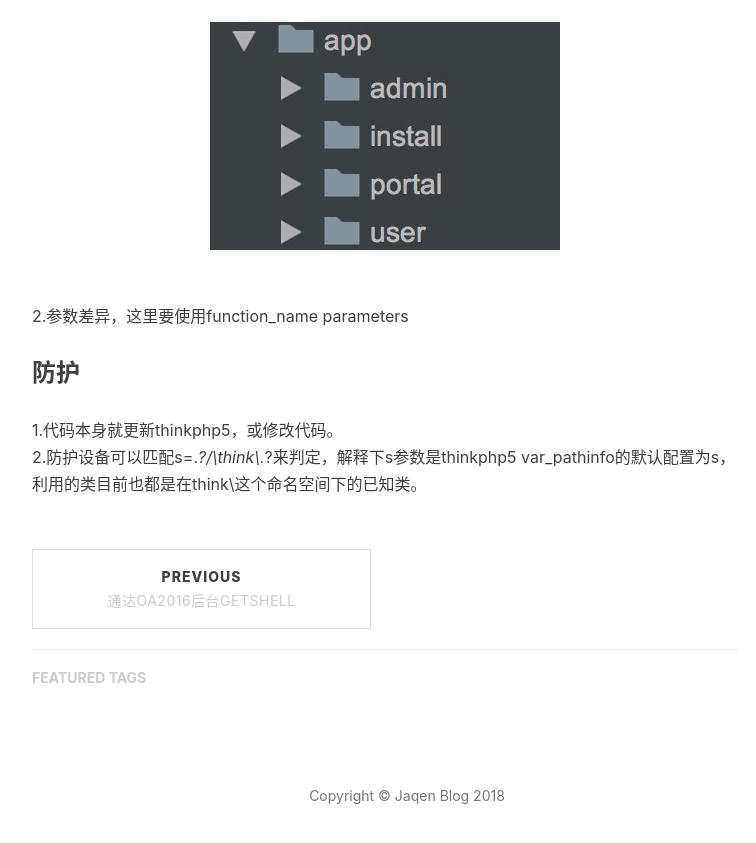
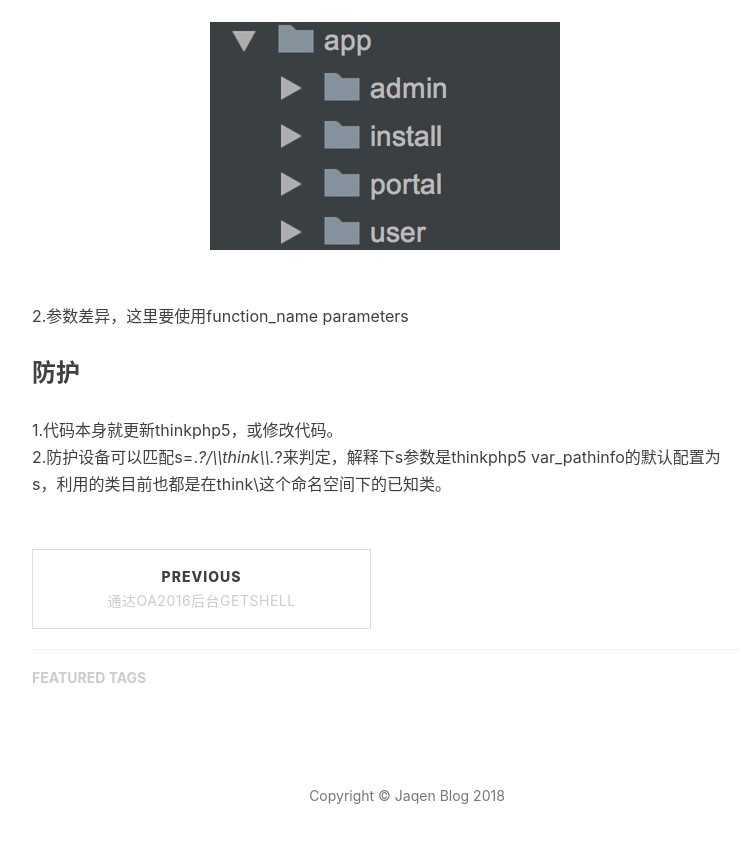
Before and after one commit to white-cell/white-cell.github.io, a Jekyll site: the page built from _posts/2018-12-11-Thinkphp5 getshell漏洞分析.md, in a window 1280 px wide and 900 px high, scrolled down 2873 px. Shown: the top 843 px of the window, without its empty margins (233-989 px from the left). Built offline with Jekyll 4.4.1, drawn with Linux system fonts in a browser that asks for light colours; nearby versions of some CDN libraries; comment, search, counter and statistics services are not loaded.

```diff
--- a/_posts/2018-12-11-Thinkphp5 getshell漏洞分析.md
+++ b/_posts/2018-12-11-Thinkphp5 getshell漏洞分析.md
@@ -30,4 +30,4 @@ getshell poc<br/>
 
 ### 防护
 1.代码本身就更新thinkphp5，或修改代码。<br/>
-2.防护设备可以匹配s=.*?/\\think\\.*?来判定，解释下s参数是thinkphp5 var_pathinfo的默认配置为s，利用的类目前也都是在think\这个命名空间下的已知类。<br/>
+2.防护设备可以匹配s=.*?/\\\\think\\\\.*?来判定，解释下s参数是thinkphp5 var_pathinfo的默认配置为s，利用的类目前也都是在think\这个命名空间下的已知类。<br/>
```
